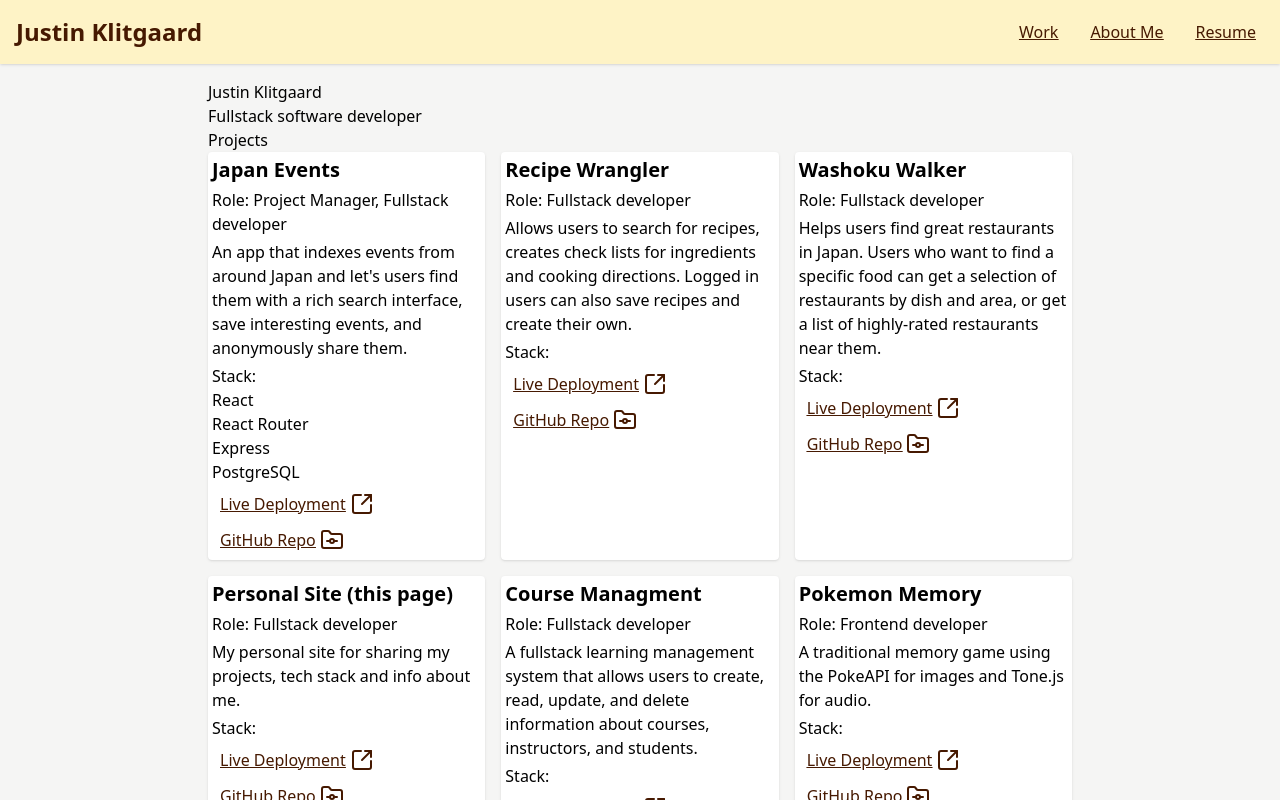
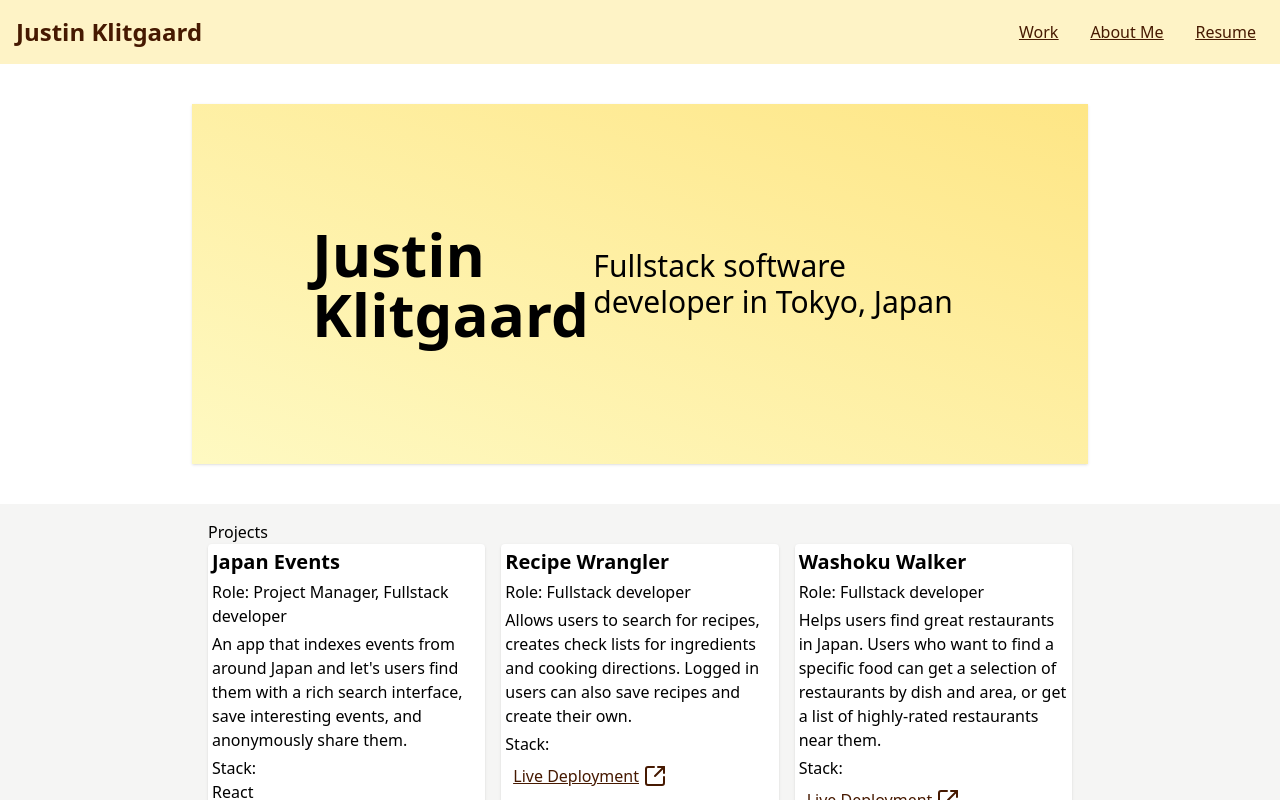
Before and after one commit to Justin-K-Ellis/react-personal-site, a React (Vite) app: page / in a window 1280 px wide. Shown: the top 800 px of the page. Built offline with nearby package versions, Linux system fonts and the light colour scheme.

Commit message:
feat: build out Hero section for desktop

```diff
--- a/src/assets/text.json
+++ b/src/assets/text.json
@@ -1,7 +1,7 @@
 {
   "hero": {
     "title": "Justin Klitgaard",
-    "content": "Fullstack software developer"
+    "content": "Fullstack software developer in Tokyo, Japan"
   },
   "portfolio": {
     "japanEvents": {
--- a/src/components/Hero.tsx
+++ b/src/components/Hero.tsx
@@ -2,9 +2,12 @@ import text from "../assets/text.json";
 
 export default function Hero() {
   return (
-    <section id="hero" className="box">
-      <h2>{text.hero.title}</h2>
-      <p>{text.hero.content}</p>
+    <section
+      id="hero"
+      className="flex justify-around items-center p-30 bg-linear-to-bl from-amber-200 to-yellow-100 md:w-7/10 shadow mx-auto"
+    >
+      <h2 className="text-6xl font-bold">{text.hero.title}</h2>
+      <p className="text-3xl">{text.hero.content}</p>
     </section>
   );
 }
--- a/src/layouts/Layout.tsx
+++ b/src/layouts/Layout.tsx
@@ -2,12 +2,16 @@ import { Outlet } from "react-router";
 
 import Footer from "../components/Footer";
 import Navbar from "../components/Navbar";
+import Hero from "../components/Hero";
 
 export default function Layout() {
   return (
     <div className="flex flex-col min-h-screen bg-secondary">
       <header>
         <Navbar />
+        <div className="w-full bg-white py-10">
+          <Hero />
+        </div>
       </header>
       <main className="flex w-9/10 md:w-7/10 mx-auto grow-1 p-4">
         <Outlet />
--- a/src/pages/Home.tsx
+++ b/src/pages/Home.tsx
@@ -6,7 +6,7 @@ import Contact from "../components/Contact";
 export default function Home() {
   return (
     <div className="flex flex-col">
-      <Hero />
+      {/* <Hero /> */}
       <Portfolio />
       <TechStack />
       <Contact />
```
